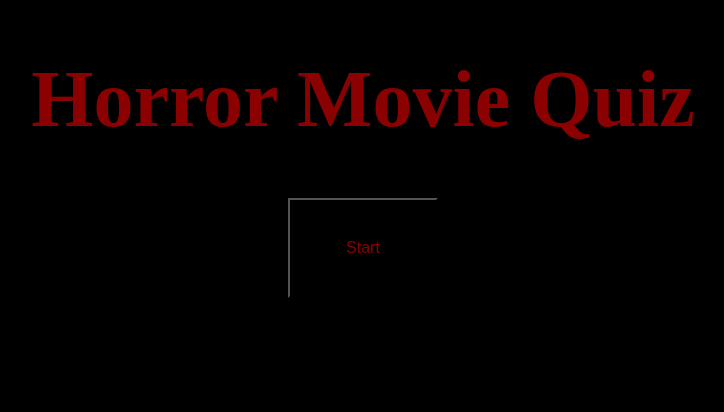
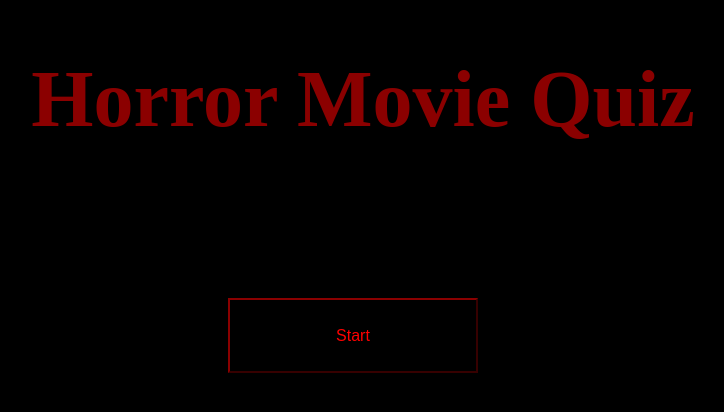
Before and after one commit to mlh19/HorrorQuiz, a plain HTML site: page index.html in a window 1280 px wide. Shown: the whole page, without its empty margins (277-1001 px from the left). Drawn offline with Linux system fonts and the light colour scheme.

Commit message:
format page by updated CSS.

```diff
--- a/assets/css/stylesheet.css
+++ b/assets/css/stylesheet.css
@@ -25,12 +25,20 @@
 }
 /* Start Button */
 #start-quiz {
-    width: 150px;
-    height: 100px;
+    width: 250px;
+    height: 75px;
+    margin-top: 100px;
+    display: inline-block;
+    color:red
 }
 
 button {
-    width: 275px;
-    height: 100px;
+    width: 200px;
+    height: 80px;
+    margin-right: 20px;
+    margin-top: 35px;
     font-size: medium;
+    display: inline-block;
+    border-color: darkred;
+    color: white;
 }
```
